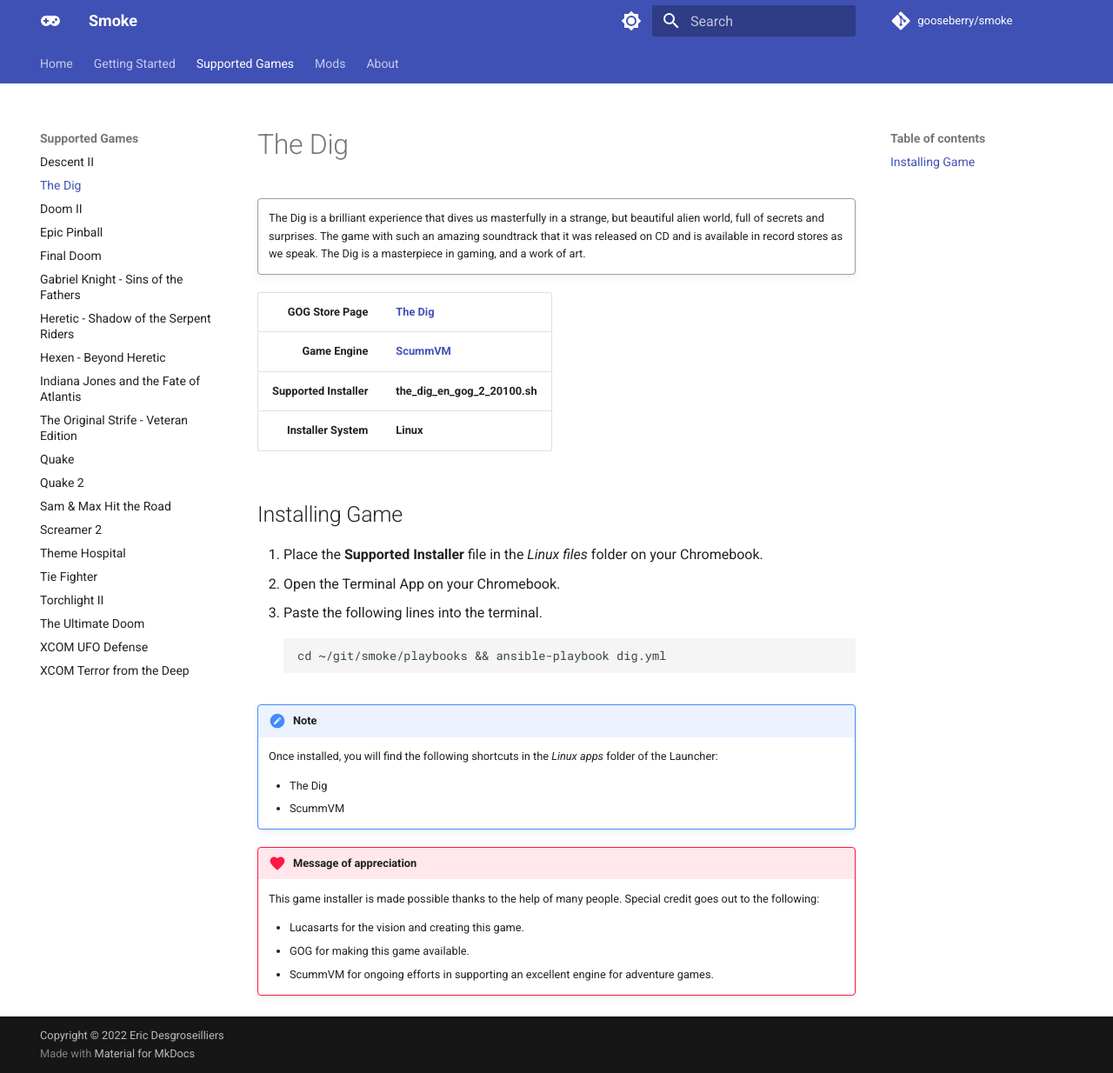
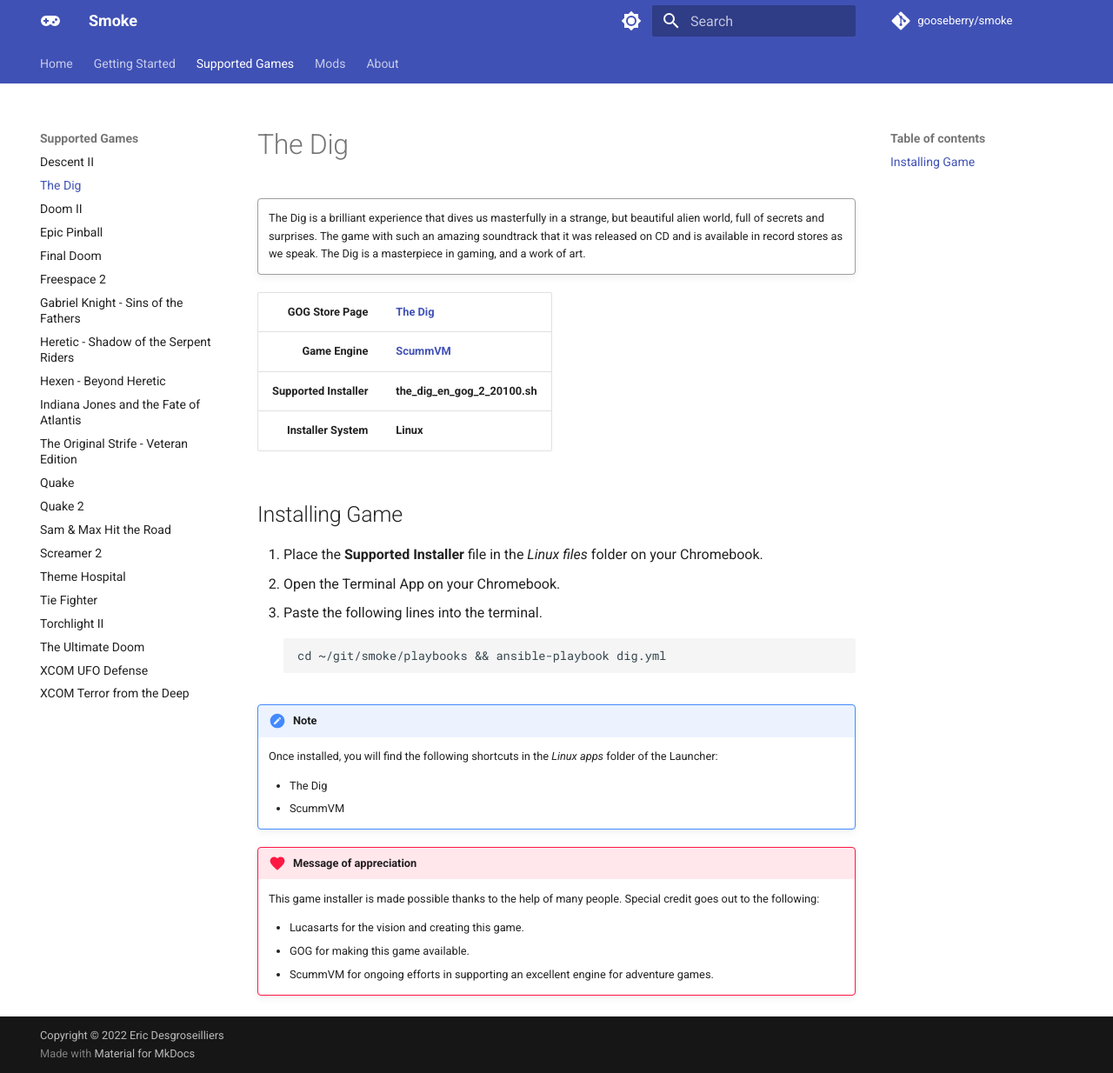
Before and after one commit to gooseberry/smoke, an MkDocs documentation site: the page built from docs/games/the-dig.md, in a window 1280 px wide and 1234 px high. Shown: the whole window at 87% size. Built offline with MkDocs 1.6.1 and Material for MkDocs 9.7.7, drawn with Linux system fonts in a browser that asks for light colours; comment, search, counter and statistics services are not loaded.

Commit message:
Added Freespace 2 entry

```diff
--- a/mkdocs.yml
+++ b/mkdocs.yml
@@ -65,6 +65,7 @@
         - Doom II: "games/doom-2.md"
         - Epic Pinball: "games/epic-pinball.md"
         - Final Doom: "games/final-doom.md"
+        - Freespace 2: "games/freespace-2.md"
         - Gabriel Knight - Sins of the Fathers: "games/gabriel-knight.md"
         - Heretic - Shadow of the Serpent Riders: "games/heretic.md"
         - Hexen - Beyond Heretic: "games/hexen.md"
```
